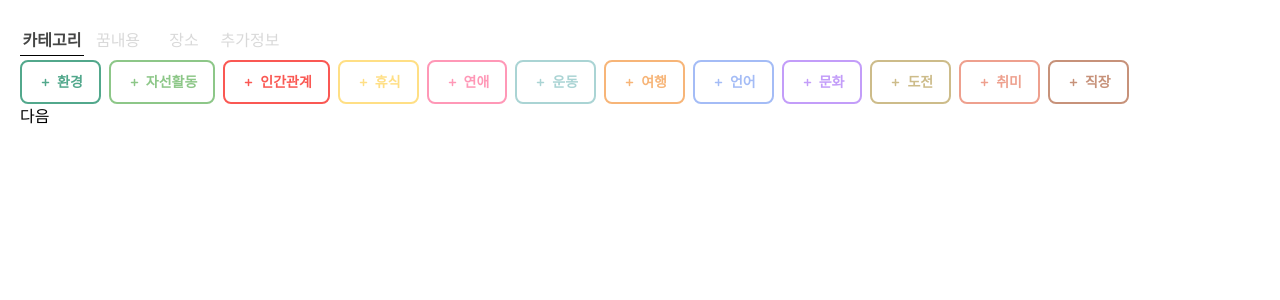
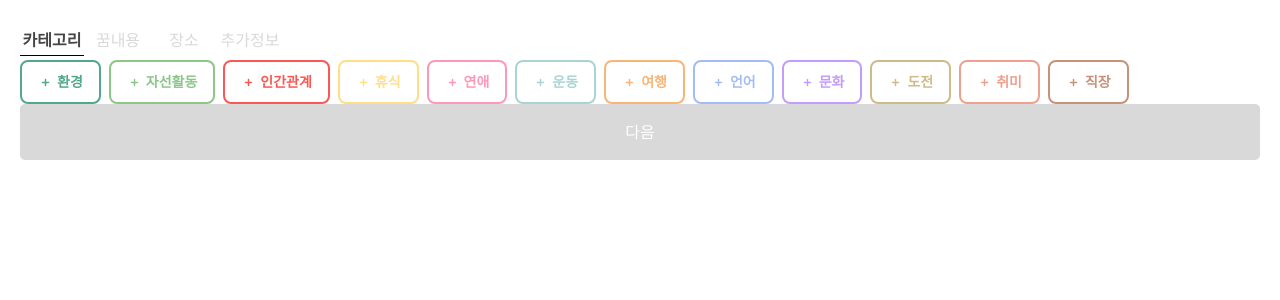
Before and after one commit to ggumms/ggumtle, a React (Vite) app in the folder frontend/: page /bucket/write in a window 1280 px wide. Shown: the top 300 px of the page. Built offline with nearby package versions, Linux system fonts and the light colour scheme.

Commit message:
[FE] Feat #60: 다음 버튼에 해당하는 NavigateButton 개발
Change-Id: Iddf24364d90a415d1708ae3d0599dc23f6b96cbc

```diff
--- /dev/null
+++ b/frontend/src/components/NavigateButton.tsx
@@ -0,0 +1,34 @@
+import React, { ReactNode } from 'react'
+import { bgColorClass } from '../constants/dynamicClass'
+import { useRouter } from '../hooks/useRouter'
+
+interface NavigateButtonProps {
+	path: string
+	children: ReactNode
+	isDisable?: boolean
+}
+const NavigateButton = ({ path, isDisable = false, children }: NavigateButtonProps) => {
+	const { routeTo } = useRouter()
+
+	const handleAnchorClick = (event: React.MouseEvent<HTMLAnchorElement>) => {
+		event.preventDefault()
+	}
+	const handlePageMove = () => {
+		routeTo(path)
+	}
+
+	return (
+		// 접근성을 위한 a tag 추가
+		<a onClick={handleAnchorClick} className={`w-full`}>
+			<button
+				onClick={handlePageMove}
+				disabled={isDisable}
+				className={`w-full text-white py-4 rounded-[5px] ${isDisable ? bgColorClass['unActive'] : bgColorClass['point1']}`}
+			>
+				{children}
+			</button>
+		</a>
+	)
+}
+
+export default NavigateButton
--- a/frontend/src/constants/dynamicClass.ts
+++ b/frontend/src/constants/dynamicClass.ts
@@ -1,6 +1,8 @@
 import { ClassType } from '../interfaces'
 
 export const bgColorClass: ClassType = {
+	unActive: 'bg-unActive',
+	point1: 'bg-point1',
 	green: 'bg-green',
 	lightGreen: 'bg-lightGreen',
 	red: 'bg-red',
--- a/frontend/src/pages/Bucket/AddBucket/CategoryInfo.tsx
+++ b/frontend/src/pages/Bucket/AddBucket/CategoryInfo.tsx
@@ -1,15 +1,17 @@
 import React from 'react'
-import { Link } from 'react-router-dom'
 
 import CategorySelect from '../../../components/CategorySelect'
 import { categoryData } from '../../../utils/category'
+import NavigateButton from '../../../components/NavigateButton'
 
 const CategoryInfo = () => {
 	return (
 		<div>
 			<CategorySelect categoryData={categoryData} />
 			{/* 페이지 전환 시 state를 유지하는지 테스트 하기 위한 버튼 */}
-			<Link to="/">다음</Link>
+			<NavigateButton path="/bucket/write/main" isDisable={true}>
+				다음
+			</NavigateButton>
 		</div>
 	)
 }
```
